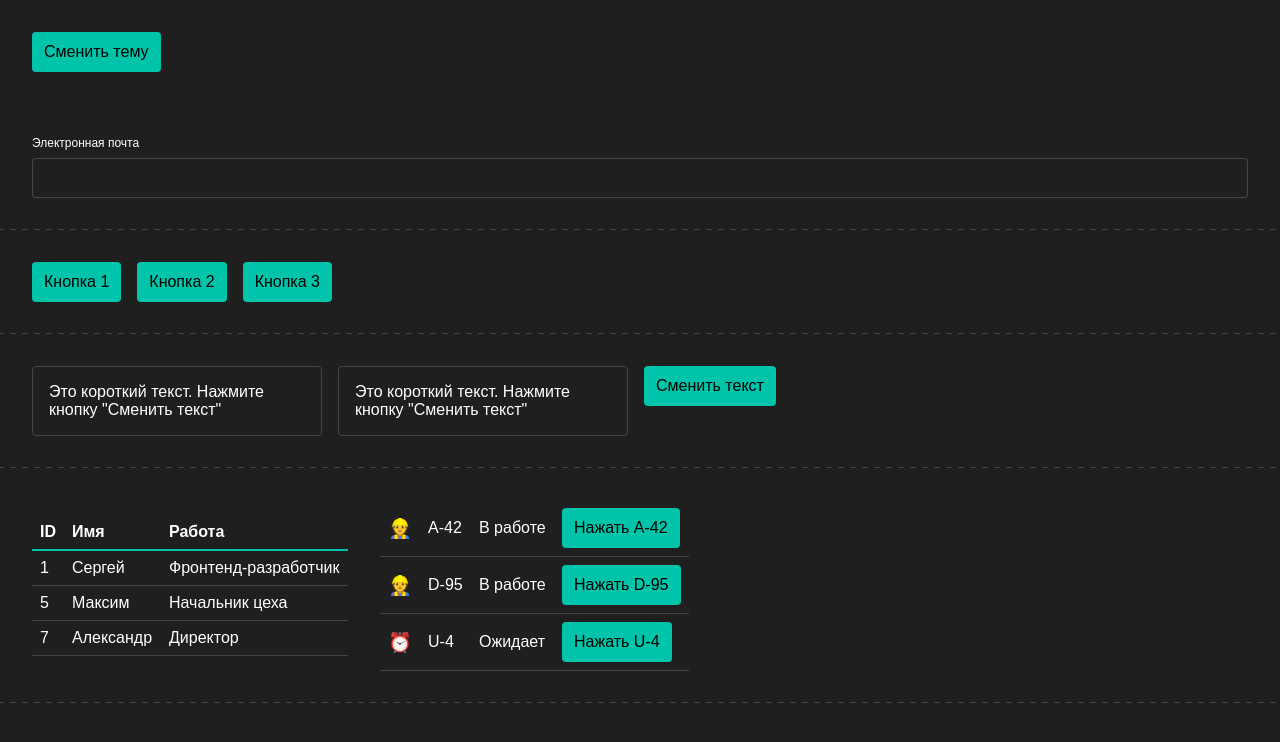
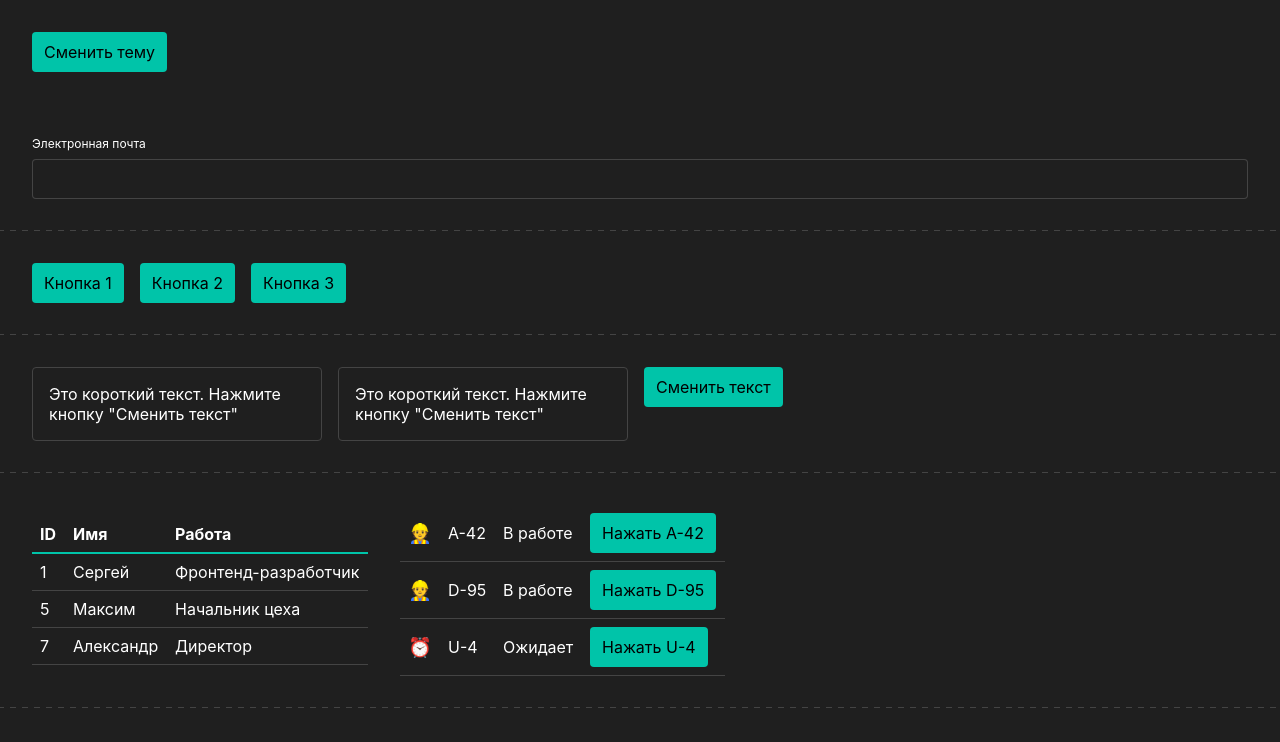
Before and after one commit to mukhindev/rui, a React (Vite) app: page / in a window 1280 px wide. Shown: the top 742 px of the page. Built offline with nearby package versions, Linux system fonts and the light colour scheme.

Commit message:
Добавить альтернативные шрифты

```diff
--- a/src/main.css
+++ b/src/main.css
@@ -1,7 +1,11 @@
 body {
+  margin: 0;
   font-size: 16px;
-  font-family: sans-serif;
-  margin: 0;
+  font-family: -apple-system, BlinkMacSystemFont, 'Segoe UI', 'Roboto', 'Oxygen',
+  'Ubuntu', 'Cantarell', 'Fira Sans', 'Droid Sans', 'Helvetica Neue',
+  sans-serif;
+  -webkit-font-smoothing: antialiased;
+  -moz-osx-font-smoothing: grayscale;
 }
 
 #root {
```
